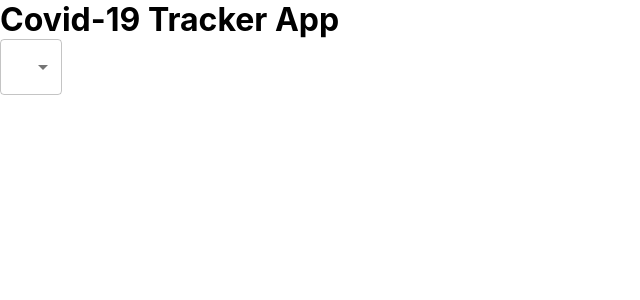
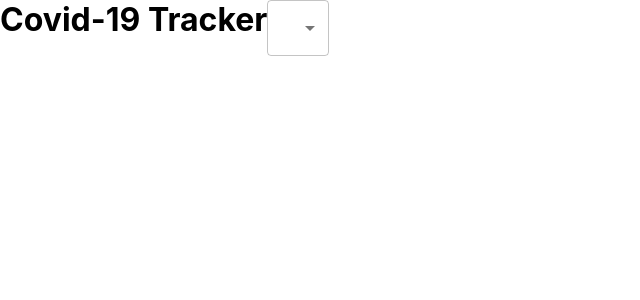
Before and after one commit to kapil-sharma99/covid-19_tracker, a React (Create React App) app: page / in a window 1280 px wide. Shown: the top 300 px of the page, without its empty margins (0-640 px from the left). Built offline with nearby package versions, Linux system fonts and the light colour scheme.

Commit message:
UI started and header created

```diff
--- a/src/App.css
+++ b/src/App.css
@@ -1,3 +1,7 @@
 * {
   margin: 0;
 }
+
+.app__header {
+  display: flex;
+}
--- a/src/App.js
+++ b/src/App.js
@@ -5,7 +5,9 @@ import {FormControl, Select, MenuItem, } from '@material-ui/core'
 function App() {
   return (
     <div className="app">
-      <h1>Covid-19 Tracker App</h1>
+			{/* ---------- Header ---------- */}
+			<div className="app__header">
+				<h1>Covid-19 Tracker</h1>
 				<FormControl className="app__dropdown">
 					<Select variant="outlined" value="abc">
 						<MenuItem value="worldwide">WorldWide</MenuItem>
@@ -14,7 +16,7 @@ function App() {
 						<MenuItem value="worldwide">Option 4</MenuItem>
 					</Select>
 				</FormControl>
-      {/* ---------- Header ---------- */}
+			</div>
       {/* ----- Title + Select input dropdown field ----- */}
 
       {/* ---------- Info boxes * 3 ---------- */}
```
Lines whose indentation alone changed are shown as unchanged.
